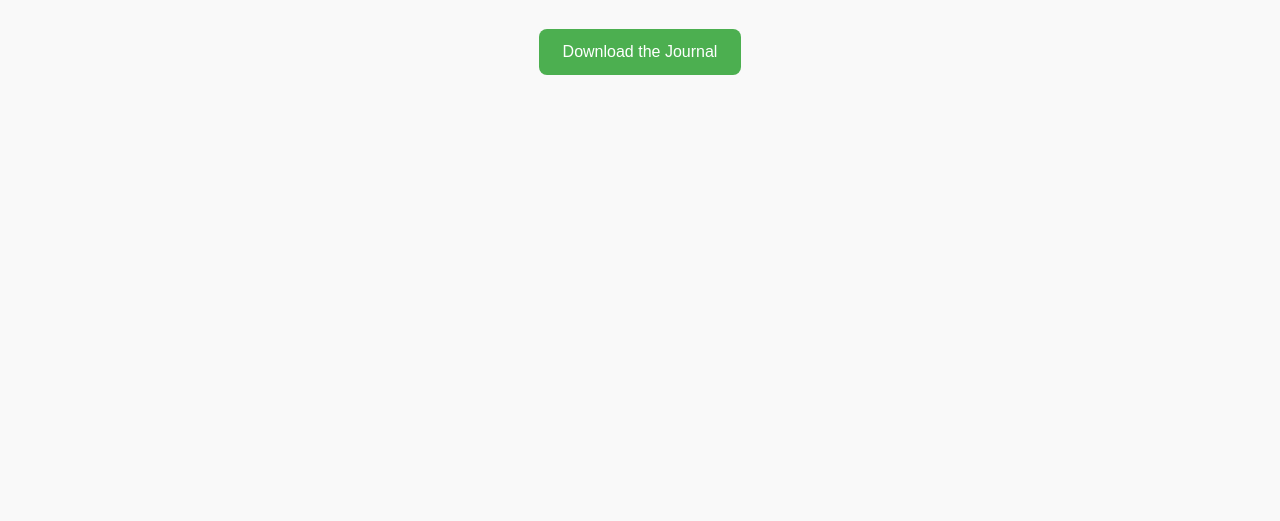
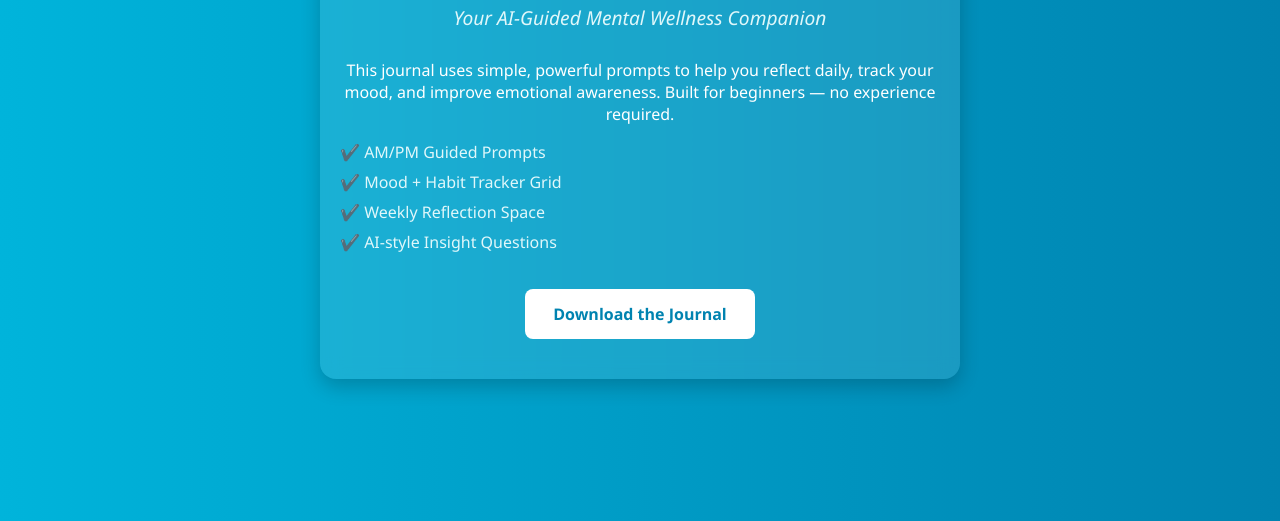
Before and after one commit to akllanxhja/ai-enhanced-journal, a plain HTML site: page index.html in a window 1280 px wide. Shown: the part 279-800 px from the top of the page. Drawn offline with Linux system fonts and the light colour scheme.

Commit message:
Update style.css

```diff
--- a/style.css
+++ b/style.css
@@ -1,16 +1,61 @@
 body {
-  font-family: Arial, sans-serif;
+  margin: 0;
+  font-family: 'Segoe UI', sans-serif;
+  background: linear-gradient(to right, #00b4db, #0083b0);
+  color: white;
   text-align: center;
-  padding: 40px;
-  background: #f9f9f9;
+  min-height: 100vh;
+  display: flex;
+  align-items: center;
+  justify-content: center;
+}
+
+.container {
+  max-width: 600px;
+  padding: 40px 20px;
+  background: rgba(255, 255, 255, 0.1);
+  border-radius: 16px;
+  box-shadow: 0 8px 20px rgba(0, 0, 0, 0.2);
+  backdrop-filter: blur(10px);
+}
+
+h1 {
+  font-size: 2.5em;
+  margin-bottom: 0.2em;
+}
+
+.subtitle {
+  font-size: 1.2em;
+  margin-bottom: 1.5em;
+  font-style: italic;
+  color: #e0f7fa;
+}
+
+ul {
+  list-style: none;
+  padding: 0;
+  margin: 1em 0;
+  text-align: left;
+  color: #e0f7fa;
+}
+
+ul li {
+  margin-bottom: 0.5em;
 }
 
 .button {
-  background: #4CAF50;
-  color: white;
-  padding: 14px 24px;
+  background-color: #ffffff;
+  color: #0083b0;
+  padding: 14px 28px;
+  border-radius: 8px;
   text-decoration: none;
-  border-radius: 8px;
+  font-weight: bold;
   display: inline-block;
   margin-top: 20px;
+  transition: all 0.3s ease;
 }
+
+.button:hover {
+  background-color: #e0f7fa;
+  color: #006e90;
+}
```
